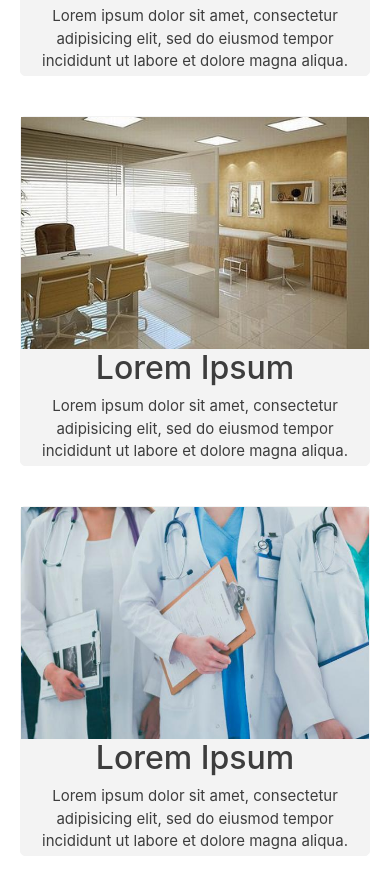
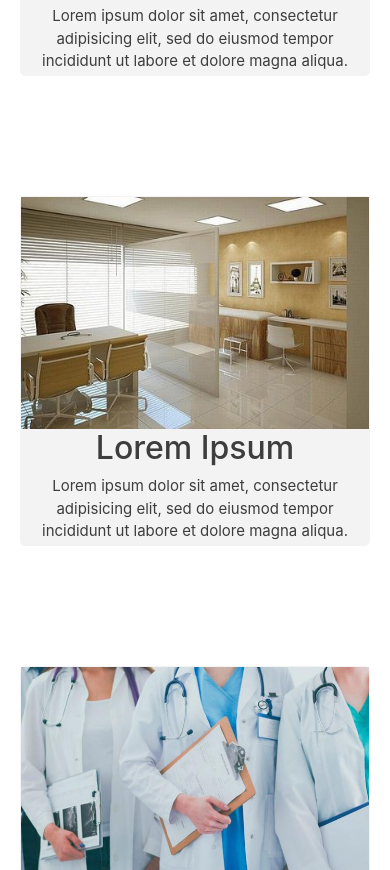
Before and after one commit to santiflores/CAMPS-HTML, a plain HTML site: page index.html in a window 390 px wide. Shown: the part 1130-2000 px from the top of the page. Drawn offline with nearby package versions, Linux system fonts and the light colour scheme.

Commit message:
card fix
Co-Authored-By: massa123 <matuholgado@outlook.com>

```diff
--- a/stylesheet.css
+++ b/stylesheet.css
@@ -263,7 +263,7 @@ nav{
   }
   .service_card{
     width: 100%;
-    margin: 40px auto 40px auto;
+    margin: 40px auto 120px auto;
   }
 }
 /*
```
Also changed, not shown: index.html (line endings or trailing spaces).
